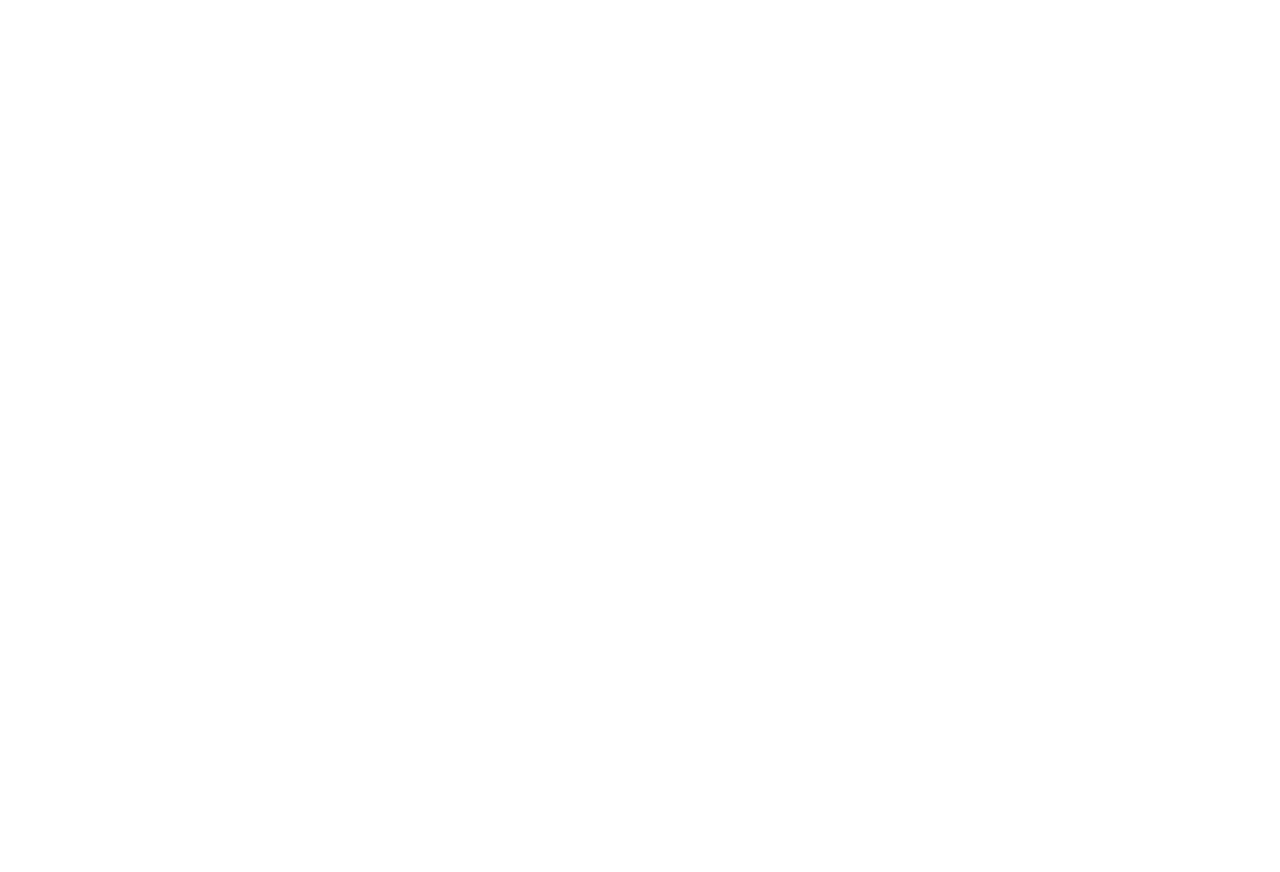
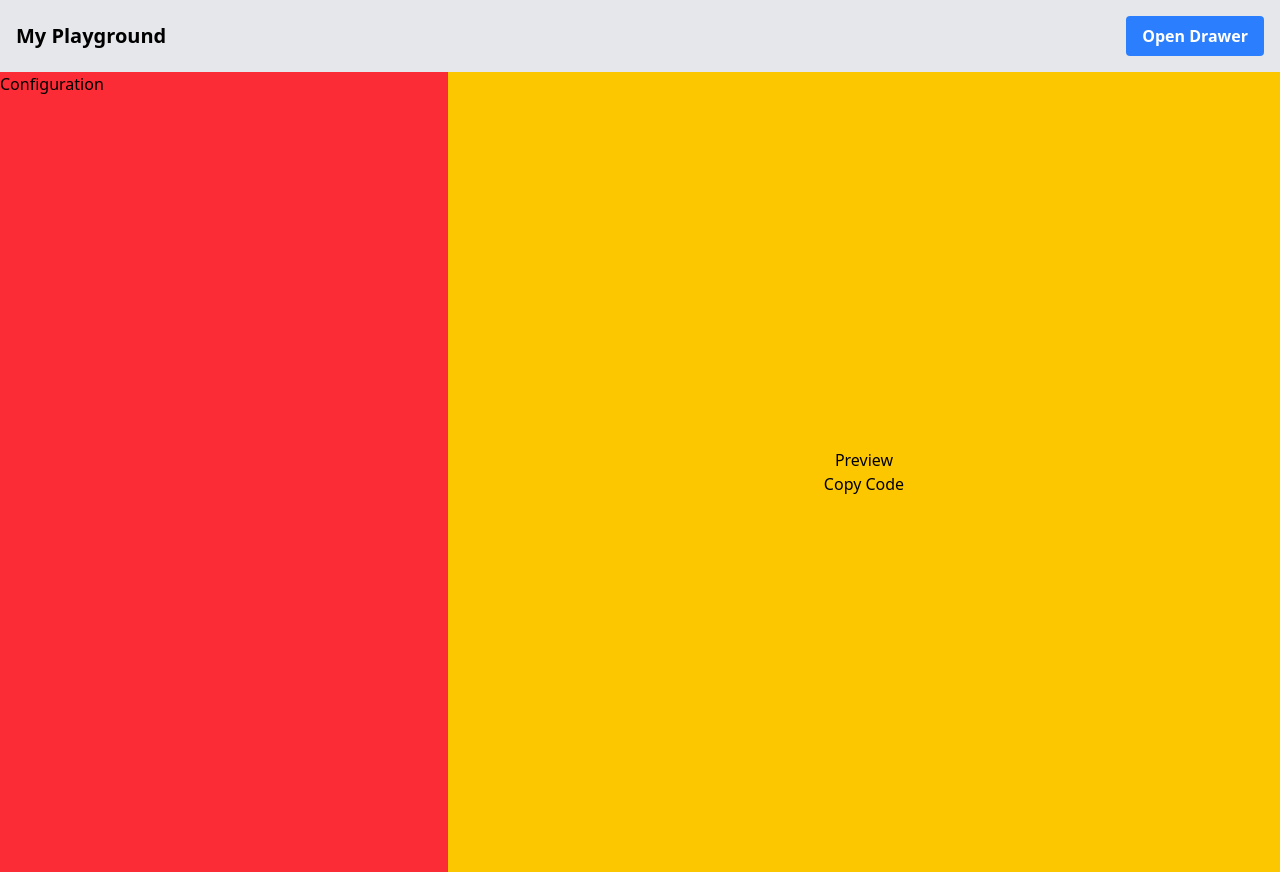
Before and after one commit to PranjalMantri/StylarUI-Lab, a React (Vite) app: page /playground in a window 1280 px wide. Before the commit this address had no page. Before the commit the page ends 800 px from the top, so only its background shows below. Built offline with nearby package versions, Linux system fonts and the light colour scheme.

Commit message:
feat: add basic playground component layout structure and path

```diff
--- a/src/App.tsx
+++ b/src/App.tsx
@@ -1,10 +1,12 @@
 import { Routes, Route } from "react-router-dom";
 import LandingPage from "./pages/LandingPage";
+import Playground from "./pages/Playground";
 
 function App() {
   return (
     <Routes>
       <Route path="/" element={<LandingPage />} />
+      <Route path="/playground" element={<Playground />} />
     </Routes>
   );
 }
--- /dev/null
+++ b/src/pages/Playground.tsx
@@ -0,0 +1,62 @@
+import { useState, useEffect } from "react";
+
+function Playground() {
+  const [isDrawerOpen, setIsDrawerOpen] = useState(false);
+  const [isMobile, setIsMobile] = useState(false);
+
+  useEffect(() => {
+    const handleResize = () => {
+      setIsMobile(window.innerWidth < 640);
+    };
+
+    handleResize();
+
+    window.addEventListener("resize", handleResize);
+
+    return () => {
+      window.removeEventListener("resize", handleResize);
+    };
+  }, []);
+
+  return (
+    <div>
+      <div className="bg-gray-200 p-4 flex items-center justify-between">
+        <h1 className="text-xl font-semibold">My Playground</h1>
+        <button
+          onClick={() => setIsDrawerOpen(true)}
+          className="bg-blue-500 hover:bg-blue-700 text-white font-bold py-2 px-4 rounded"
+        >
+          Open Drawer
+        </button>
+      </div>
+      <div className="flex bg-cyan-500">
+        {isDrawerOpen && (
+          <div
+            className={`z-50 w-48 sm:w-72 bg-white shadow-md ${
+              isMobile ? "fixed top-0 left-0 h-full" : ""
+            }`}
+          >
+            Left Column
+            <button
+              onClick={() => setIsDrawerOpen(false)}
+              className="block w-full text-left p-2 hover:bg-gray-100"
+            >
+              Close
+            </button>
+          </div>
+        )}
+        <div className="flex flex-col-reverse sm:flex-row w-full h-screen">
+          <div className="flex-3/10 bg-red-500">Configuration</div>
+          <div className="flex-6/10 bg-yellow-400">
+            <div className="flex flex-col justify-center items-center h-full">
+              <div>Preview</div>
+              <div>Copy Code</div>
+            </div>
+          </div>
+        </div>
+      </div>
+    </div>
+  );
+}
+
+export default Playground;
```
